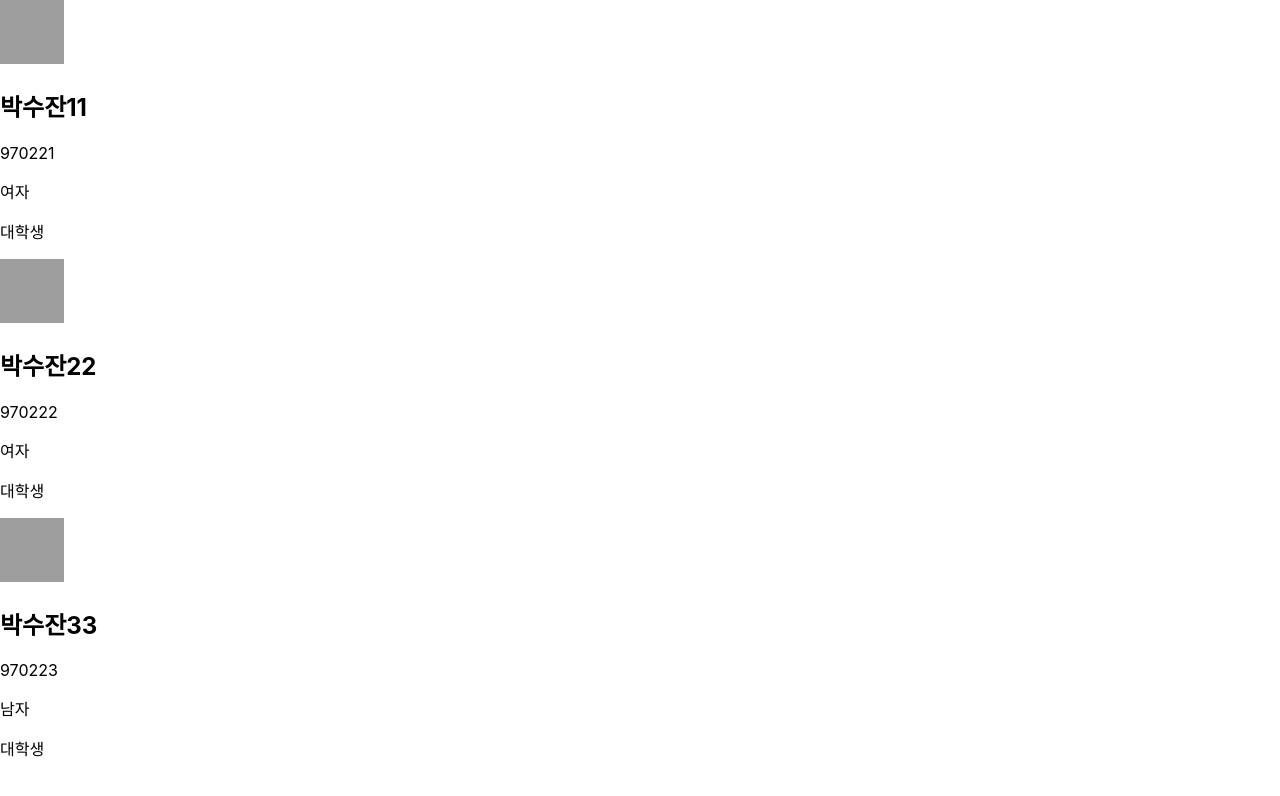
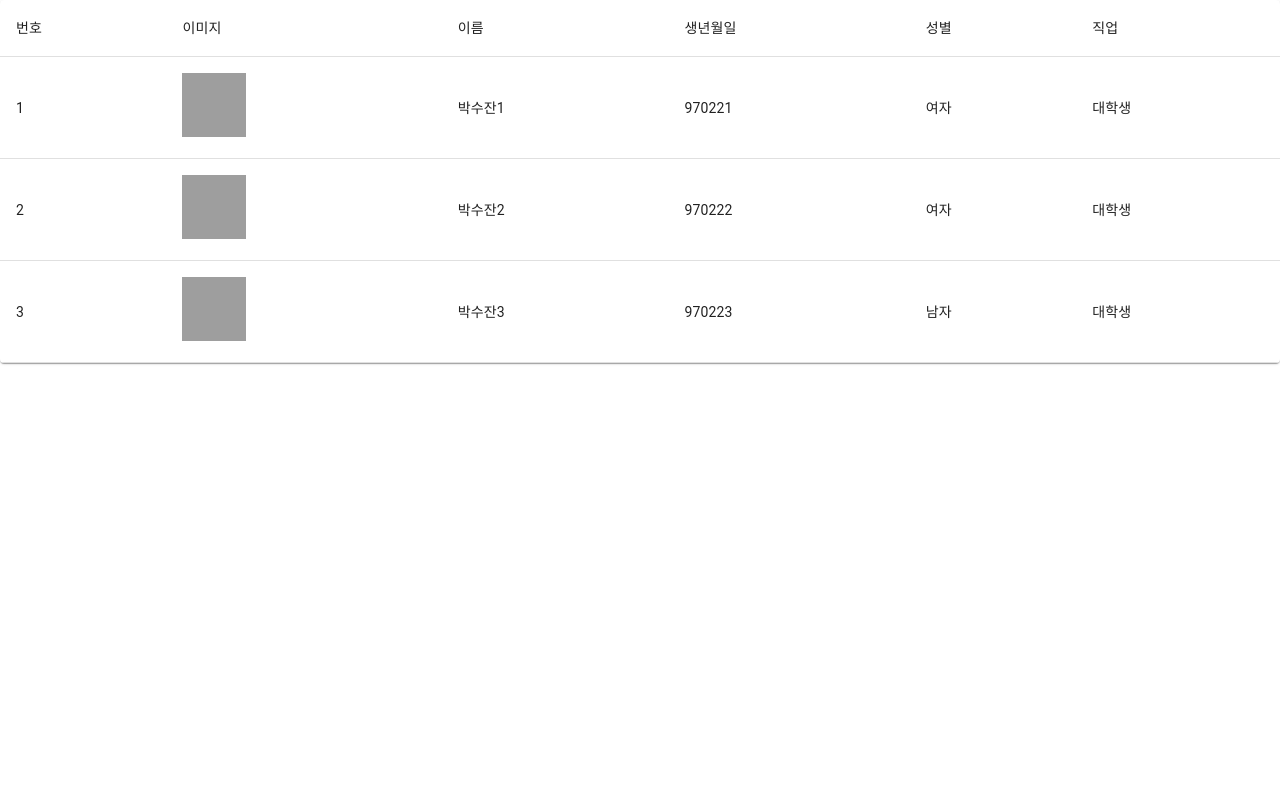
Before and after one commit to parksuja/React, a React (Create React App) app: page / in a window 1280 px wide. Shown: the top 796 px of the page. Built offline with nearby package versions, Linux system fonts and the light colour scheme; grey boxes are pictures that could not be loaded.

Commit message:
day 2(1)

```diff
--- a/package.json
+++ b/package.json
@@ -3,6 +3,7 @@
   "version": "0.1.0",
   "private": true,
   "dependencies": {
+    "@material-ui/core": "^4.12.3",
     "@testing-library/jest-dom": "^5.11.4",
     "@testing-library/react": "^11.1.0",
     "@testing-library/user-event": "^12.1.10",
--- a/src/App.js
+++ b/src/App.js
@@ -1,6 +1,24 @@
 import React, { Component } from "react";
 import Customer from "./components/Customer"; //App.js 외부에 customer있기에 import해줍니다.
 import "./App.css";
+import { Table } from "@material-ui/core";
+import { TableBody } from "@material-ui/core";
+import { TableHead } from "@material-ui/core";
+import { TableCell } from "@material-ui/core";
+import { TableRow } from "@material-ui/core";
+import { withStyles } from "@material-ui/styles";
+import { Paper } from "@material-ui/core"; //컴포넌트 외부를 감싸기 위해서 사용
+
+const styles = (theme) => ({
+  root: {
+    //루트 클래스 정의
+    width: "100%", //너비 100%
+    overflowX: "auto", //X축으로 오버플로우 적용
+  },
+  table: {
+    minWidth: 1080, //테이블 크기가 1080이상 출력되도록 화면크기가 줄어들어도 1080이상 출력 가로스크롤 적용
+  },
+});
 
 //보내고자 하는 데이터 명시
 const customer = [
@@ -32,10 +50,23 @@ const customer = [
 
 class App extends Component {
   render() {
+    console.log(this.props);
+    const { classes } = this.props;
     return (
-      <div>
+      <Paper className={classes.root}>
+        <Table className={classes.table}>
+          <TableHead>
+            <TableRow>
+              <TableCell>번호</TableCell>
+              <TableCell>이미지</TableCell>
+              <TableCell>이름</TableCell>
+              <TableCell>생년월일</TableCell>
+              <TableCell>성별</TableCell>
+              <TableCell>직업</TableCell>
+            </TableRow>
+          </TableHead>
+          <TableBody>
             {customer.map((c) => {
-          console.log(c);
               return (
                 <Customer
                   key={c.id}
@@ -48,9 +79,11 @@ class App extends Component {
                 />
               );
             })}
-      </div>
+          </TableBody>
+        </Table>
+      </Paper>
     );
   }
 }
 
-export default App;
+export default withStyles(styles)(App); //withStyles 적용한 형태로 내보냅니다.
--- a/src/components/Customer.js
+++ b/src/components/Customer.js
@@ -1,4 +1,6 @@
 import React from "react"; //react 라이브러리를 불러옵니다.
+import { TableRow } from "@material-ui/core"; //material-ui를 이용해서 TableRow를 받아와서 사용할 수 있도록 합니다.
+import { TableCell } from "@material-ui/core"; //마찬가지입니다.
 
 class Customer extends React.Component {
   //React.Component 라이브러리이자 컴포넌트 상속받아서 하나의 컴포넌트를정의가능
@@ -6,46 +8,16 @@ class Customer extends React.Component {
     //항상 수행되는 내용 (return 함수 = 실제 그려지는 내용 작성 )
 
     return (
-      <div>
-        <CustomerProfile
-          id={this.props.id}
-          image={this.props.image}
-          name={this.props.name}
-        />
-        <CustomerInfo
-          birthday={this.props.birthday}
-          gender={this.props.gender}
-          job={this.props.job}
-        />
-      </div>
-    );
-  }
-}
-
-//사용자의 생년월일 , 성별 , 직업 렌더링하는 부분입니다.
-class CustomerInfo extends React.Component {
-  render() {
-    return (
-      <div>
-        <p>{this.props.birthday}</p>
-        <p>{this.props.gender}</p>
-        <p>{this.props.job}</p>
-      </div>
-    );
-  }
-}
-
-//사용자의 이름 아이디값 이미지를 렌더링하는 부분입니다.
-class CustomerProfile extends React.Component {
-  render() {
-    return (
-      <div>
-        <img src={this.props.image} alt="profile" />
-        <h2>
-          {this.props.name}
-          {this.props.id}
-        </h2>
-      </div>
+      <TableRow>
+        <TableCell>{this.props.id}</TableCell>
+        <TableCell>
+          <img src={this.props.image} alt="profile" />
+        </TableCell>
+        <TableCell>{this.props.name}</TableCell>
+        <TableCell>{this.props.birthday}</TableCell>
+        <TableCell>{this.props.gender}</TableCell>
+        <TableCell>{this.props.job}</TableCell>
+      </TableRow>
     );
   }
 }
```
Also changed, not shown: 2 other files (tests, documents, lock files or other folders). Lines whose indentation alone changed are shown as unchanged.
